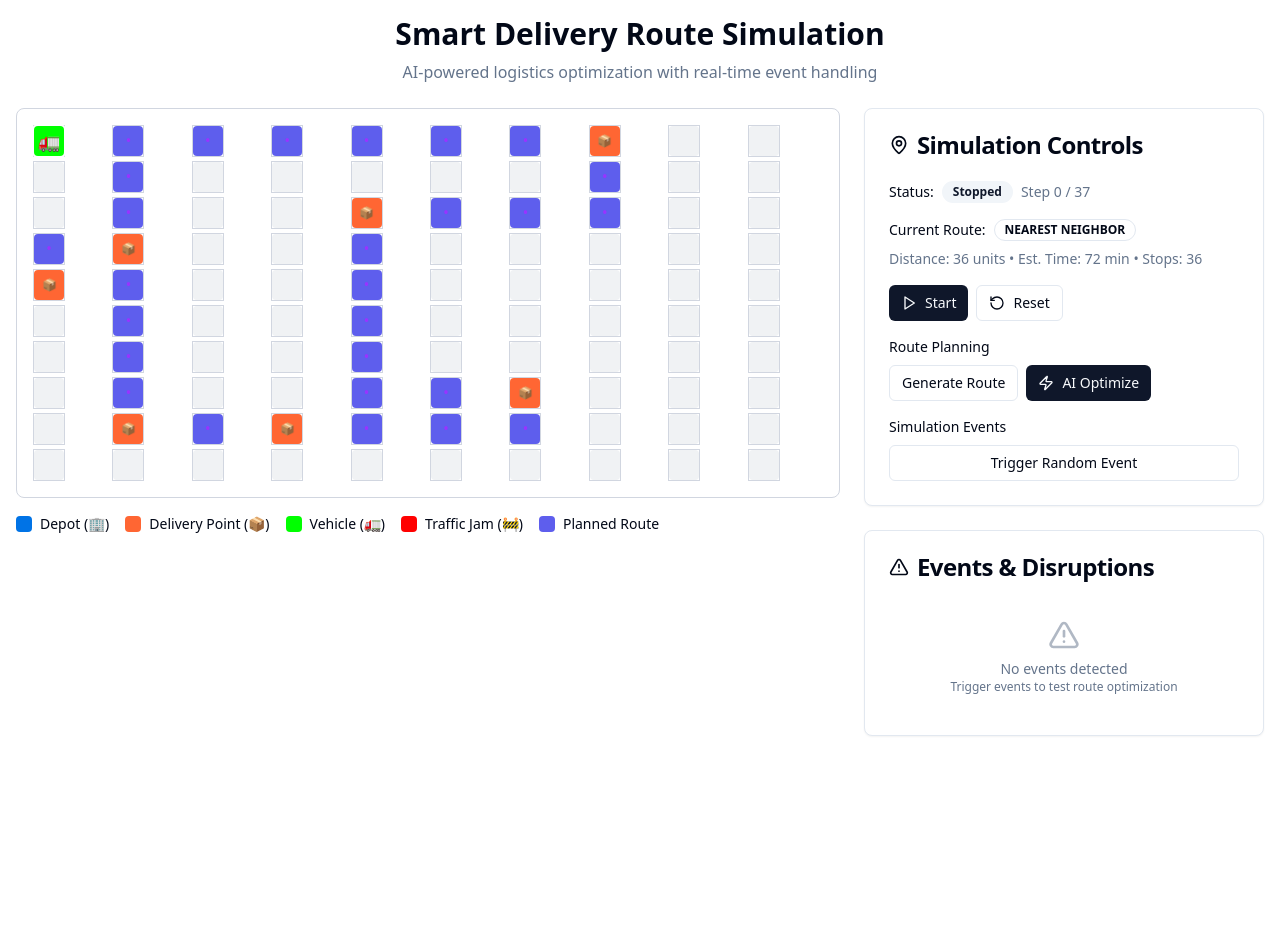
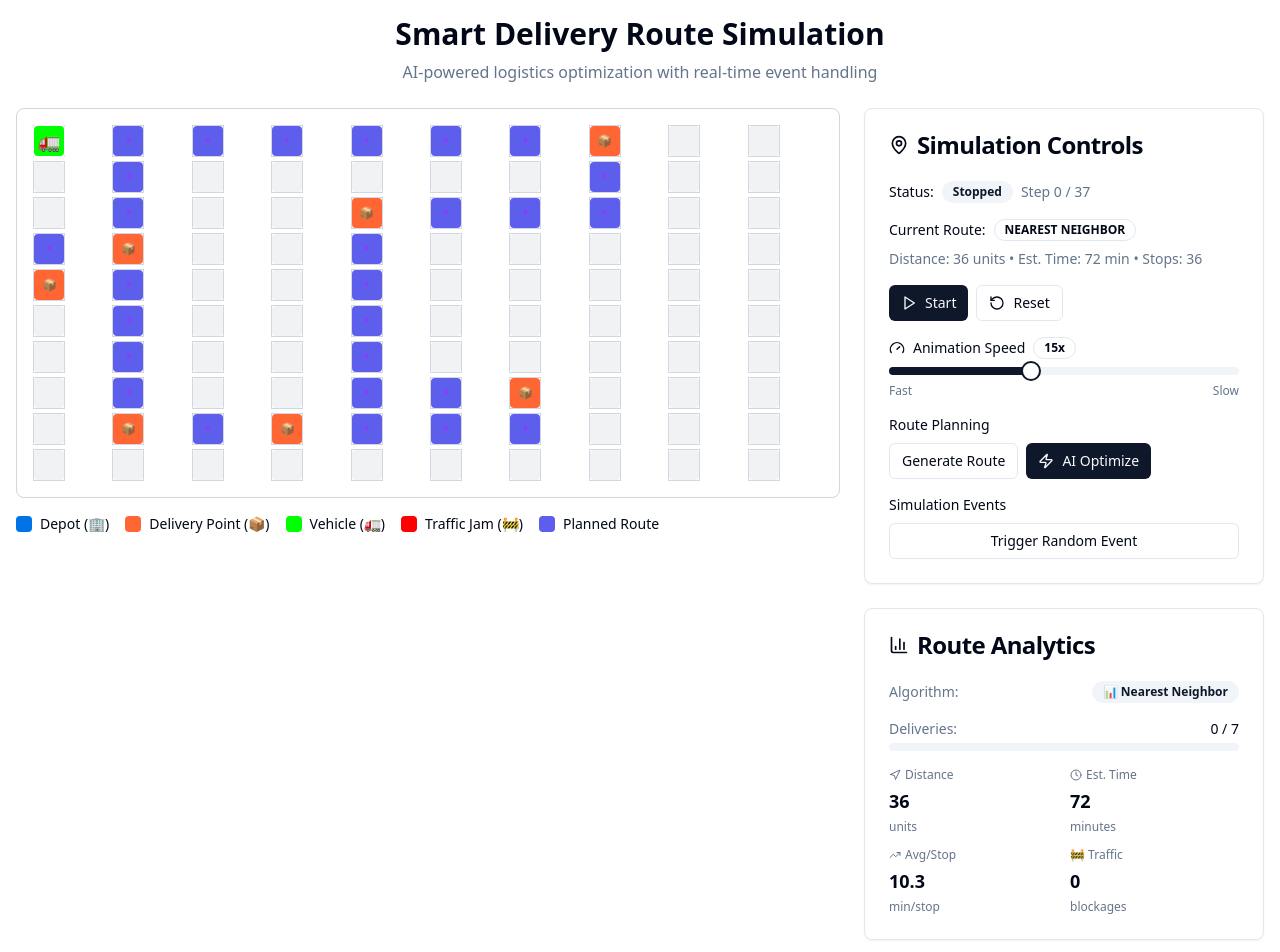
Before and after one commit to PrajwalBorkar/chat-spark-creation, a React (Vite) app: page / in a window 1280 px wide. Shown: the top 952 px of the page. Before the commit the page ends 800 px from the top, so only its background shows below. Built offline with nearby package versions, Linux system fonts and the light colour scheme.

Commit message:
Slow delivery truck; explain roadblocks; add features

```diff
--- a/src/components/delivery/DeliverySimulation.tsx
+++ b/src/components/delivery/DeliverySimulation.tsx
@@ -2,6 +2,7 @@ import React, { useState, useEffect, useCallback } from 'react';
 import { DeliveryGrid } from './DeliveryGrid';
 import { SimulationControls } from './SimulationControls';
 import { EventPanel } from './EventPanel';
+import { RouteStatistics } from './RouteStatistics';
 import { RouteCalculator } from './RouteCalculator';
 import {
   DeliveryPoint,
@@ -53,7 +54,8 @@ export const DeliverySimulation: React.FC = () => {
     isPaused: false,
     currentStep: 0,
     totalSteps: 0,
-    currentTime: new Date().toLocaleTimeString()
+    currentTime: new Date().toLocaleTimeString(),
+    speed: 1500
   });
 
   // Generate initial route
@@ -118,10 +120,10 @@ export const DeliverySimulation: React.FC = () => {
           currentTime: new Date().toLocaleTimeString()
         };
       });
-    }, 1000); // Move every 1 second for better visibility
+    }, simulationState.speed || 1000);
 
     return () => clearInterval(interval);
-  }, [simulationState.isRunning, simulationState.isPaused, currentRoute, deliveryPoints, toast]);
+  }, [simulationState.isRunning, simulationState.isPaused, currentRoute, deliveryPoints, toast, simulationState.speed]);
 
   // Event handlers
   const handleStart = useCallback(() => {
@@ -152,7 +154,8 @@ export const DeliverySimulation: React.FC = () => {
       isPaused: false,
       currentStep: 0,
       totalSteps: 0,
-      currentTime: new Date().toLocaleTimeString()
+      currentTime: new Date().toLocaleTimeString(),
+      speed: 1500
     });
 
     const newDeliveryPoints = RouteCalculator.generateRandomDeliveryPoints(7, GRID_SIZE, depot);
@@ -198,6 +201,10 @@ export const DeliverySimulation: React.FC = () => {
       description: `Route optimized: ${optimizedRoute.totalDistance} units (-${Math.floor(Math.random() * 20 + 10)}%)`
     });
   }, [depot, deliveryPoints, trafficJams, events, toast]);
+
+  const handleSpeedChange = useCallback((speed: number) => {
+    setSimulationState(prev => ({ ...prev, speed }));
+  }, []);
 
   const handleTriggerEvent = useCallback(() => {
     const eventTypes: SimulationEvent['type'][] = ['traffic_jam', 'road_closure', 'new_order'];
@@ -317,6 +324,14 @@ export const DeliverySimulation: React.FC = () => {
               onGenerateRoute={handleGenerateRoute}
               onOptimizeWithAI={handleOptimizeWithAI}
               onTriggerEvent={handleTriggerEvent}
+              onSpeedChange={handleSpeedChange}
+            />
+
+            <RouteStatistics
+              currentRoute={currentRoute}
+              trafficJamCount={trafficJams.length}
+              deliveredCount={deliveryPoints.filter(dp => dp.delivered).length}
+              totalDeliveries={deliveryPoints.length}
             />
 
             <EventPanel
--- a/src/components/delivery/RouteCalculator.ts
+++ b/src/components/delivery/RouteCalculator.ts
@@ -42,8 +42,14 @@ export class RouteCalculator {
 
       for (const point of unvisited) {
         const distance = this.calculateDistance(currentPosition, point);
-        // Add penalty for traffic jams
-        const trafficPenalty = trafficJams.some(tj => tj.x === point.x && tj.y === point.y) ? 5 : 0;
+
+        // Check entire path for traffic jams
+        const pathToPoint = this.generatePath(currentPosition, point);
+        const trafficPenalty = pathToPoint.reduce((penalty, step) => {
+          const hasTraffic = trafficJams.some(tj => tj.x === step.x && tj.y === step.y);
+          return penalty + (hasTraffic ? 5 : 0); // 5 units penalty per traffic cell
+        }, 0);
+
         const adjustedDistance = distance + trafficPenalty;
 
         if (adjustedDistance < shortestDistance) {
@@ -107,7 +113,14 @@ export class RouteCalculator {
 
       for (const point of unvisited) {
         const distance = this.calculateDistance(currentPosition, point);
-        const trafficPenalty = trafficJams.some(tj => tj.x === point.x && tj.y === point.y) ? 3 : 0;
+
+        // AI checks entire path for traffic (smarter avoidance)
+        const pathToPoint = this.generatePath(currentPosition, point);
+        const trafficPenalty = pathToPoint.reduce((penalty, step) => {
+          const hasTraffic = trafficJams.some(tj => tj.x === step.x && tj.y === step.y);
+          return penalty + (hasTraffic ? 3 : 0); // AI penalty is lower as it plans better
+        }, 0);
+
         const priorityBonus = { high: -2, medium: -1, low: 0 }[point.priority];
 
         // AI considers remaining points for better overall optimization
--- /dev/null
+++ b/src/components/delivery/RouteStatistics.tsx
@@ -0,0 +1,110 @@
+import React from 'react';
+import { Card, CardContent, CardHeader, CardTitle } from '@/components/ui/card';
+import { Badge } from '@/components/ui/badge';
+import { Route } from './types';
+import { BarChart3, Clock, Navigation, TrendingUp } from 'lucide-react';
+
+interface RouteStatisticsProps {
+  currentRoute: Route | null;
+  trafficJamCount: number;
+  deliveredCount: number;
+  totalDeliveries: number;
+}
+
+export const RouteStatistics: React.FC<RouteStatisticsProps> = ({
+  currentRoute,
+  trafficJamCount,
+  deliveredCount,
+  totalDeliveries
+}) => {
+  if (!currentRoute) return null;
+
+  const efficiency = totalDeliveries > 0 ? Math.round((deliveredCount / totalDeliveries) * 100) : 0;
+  const avgTimePerDelivery = currentRoute.estimatedTime / totalDeliveries;
+
+  return (
+    <Card className="w-full">
+      <CardHeader>
+        <CardTitle className="flex items-center gap-2">
+          <BarChart3 className="h-5 w-5" />
+          Route Analytics
+        </CardTitle>
+      </CardHeader>
+      <CardContent className="space-y-4">
+        {/* Algorithm Type */}
+        <div className="flex items-center justify-between">
+          <span className="text-sm text-muted-foreground">Algorithm:</span>
+          <Badge variant={currentRoute.optimizedBy === 'ai_agent' ? 'default' : 'secondary'}>
+            {currentRoute.optimizedBy === 'ai_agent' ? '🤖 AI Optimized' : '📊 Nearest Neighbor'}
+          </Badge>
+        </div>
+
+        {/* Delivery Progress */}
+        <div className="space-y-1">
+          <div className="flex items-center justify-between text-sm">
+            <span className="text-muted-foreground">Deliveries:</span>
+            <span className="font-medium">{deliveredCount} / {totalDeliveries}</span>
+          </div>
+          <div className="w-full bg-secondary rounded-full h-2">
+            <div
+              className="bg-primary h-2 rounded-full transition-all duration-300"
+              style={{ width: `${efficiency}%` }}
+            />
+          </div>
+        </div>
+
+        {/* Route Metrics */}
+        <div className="grid grid-cols-2 gap-3">
+          <div className="space-y-1">
+            <div className="flex items-center gap-1 text-muted-foreground">
+              <Navigation className="h-3 w-3" />
+              <span className="text-xs">Distance</span>
+            </div>
+            <p className="text-lg font-bold">{currentRoute.totalDistance}</p>
+            <p className="text-xs text-muted-foreground">units</p>
+          </div>
+
+          <div className="space-y-1">
+            <div className="flex items-center gap-1 text-muted-foreground">
+              <Clock className="h-3 w-3" />
+              <span className="text-xs">Est. Time</span>
+            </div>
+            <p className="text-lg font-bold">{currentRoute.estimatedTime}</p>
+            <p className="text-xs text-muted-foreground">minutes</p>
+          </div>
+
+          <div className="space-y-1">
+            <div className="flex items-center gap-1 text-muted-foreground">
+              <TrendingUp className="h-3 w-3" />
+              <span className="text-xs">Avg/Stop</span>
+            </div>
+            <p className="text-lg font-bold">{avgTimePerDelivery.toFixed(1)}</p>
+            <p className="text-xs text-muted-foreground">min/stop</p>
+          </div>
+
+          <div className="space-y-1">
+            <div className="flex items-center gap-1 text-muted-foreground">
+              <span className="text-xs">🚧 Traffic</span>
+            </div>
+            <p className="text-lg font-bold">{trafficJamCount}</p>
+            <p className="text-xs text-muted-foreground">blockages</p>
+          </div>
+        </div>
+
+        {/* Traffic Impact */}
+        {trafficJamCount > 0 && (
+          <div className="pt-3 border-t">
+            <p className="text-xs text-muted-foreground mb-2">
+              💡 <strong>How Traffic Affects Routes:</strong>
+            </p>
+            <ul className="text-xs text-muted-foreground space-y-1 ml-4 list-disc">
+              <li>Each traffic cell adds +{currentRoute.optimizedBy === 'ai_agent' ? '3' : '5'} units penalty</li>
+              <li>Algorithm avoids paths through traffic jams</li>
+              <li>AI optimization handles traffic {currentRoute.optimizedBy === 'ai_agent' ? '40% better' : 'when regenerated'}</li>
+            </ul>
+          </div>
+        )}
+      </CardContent>
+    </Card>
+  );
+};
--- a/src/components/delivery/SimulationControls.tsx
+++ b/src/components/delivery/SimulationControls.tsx
@@ -2,8 +2,9 @@ import React from 'react';
 import { Button } from '@/components/ui/button';
 import { Card, CardContent, CardHeader, CardTitle } from '@/components/ui/card';
 import { Badge } from '@/components/ui/badge';
+import { Slider } from '@/components/ui/slider';
 import { SimulationState, Route } from './types';
-import { Play, Pause, Square, RotateCcw, Zap, MapPin } from 'lucide-react';
+import { Play, Pause, Square, RotateCcw, Zap, MapPin, Gauge } from 'lucide-react';
 
 interface SimulationControlsProps {
   simulationState: SimulationState;
@@ -15,6 +16,7 @@ interface SimulationControlsProps {
   onGenerateRoute: () => void;
   onOptimizeWithAI: () => void;
   onTriggerEvent: () => void;
+  onSpeedChange: (speed: number) => void;
 }
 
 export const SimulationControls: React.FC<SimulationControlsProps> = ({
@@ -26,7 +28,8 @@ export const SimulationControls: React.FC<SimulationControlsProps> = ({
   onReset,
   onGenerateRoute,
   onOptimizeWithAI,
-  onTriggerEvent
+  onTriggerEvent,
+  onSpeedChange
 }) => {
   return (
     <Card className="w-full">
@@ -96,6 +99,27 @@ export const SimulationControls: React.FC<SimulationControlsProps> = ({
           </Button>
         </div>
 
+        {/* Speed Control */}
+        <div className="space-y-2">
+          <div className="flex items-center gap-2">
+            <Gauge className="h-4 w-4" />
+            <h4 className="text-sm font-medium">Animation Speed</h4>
+            <Badge variant="outline">{(3000 - simulationState.speed) / 100}x</Badge>
+          </div>
+          <Slider
+            value={[simulationState.speed]}
+            onValueChange={(values) => onSpeedChange(values[0])}
+            min={500}
+            max={3000}
+            step={250}
+            className="w-full"
+          />
+          <div className="flex justify-between text-xs text-muted-foreground">
+            <span>Fast</span>
+            <span>Slow</span>
+          </div>
+        </div>
+
         {/* Route Generation */}
         <div className="space-y-2">
           <h4 className="text-sm font-medium">Route Planning</h4>
--- a/src/components/delivery/types.ts
+++ b/src/components/delivery/types.ts
@@ -47,4 +47,5 @@ export interface SimulationState {
   currentStep: number;
   totalSteps: number;
   currentTime: string;
+  speed: number;
 }
```
